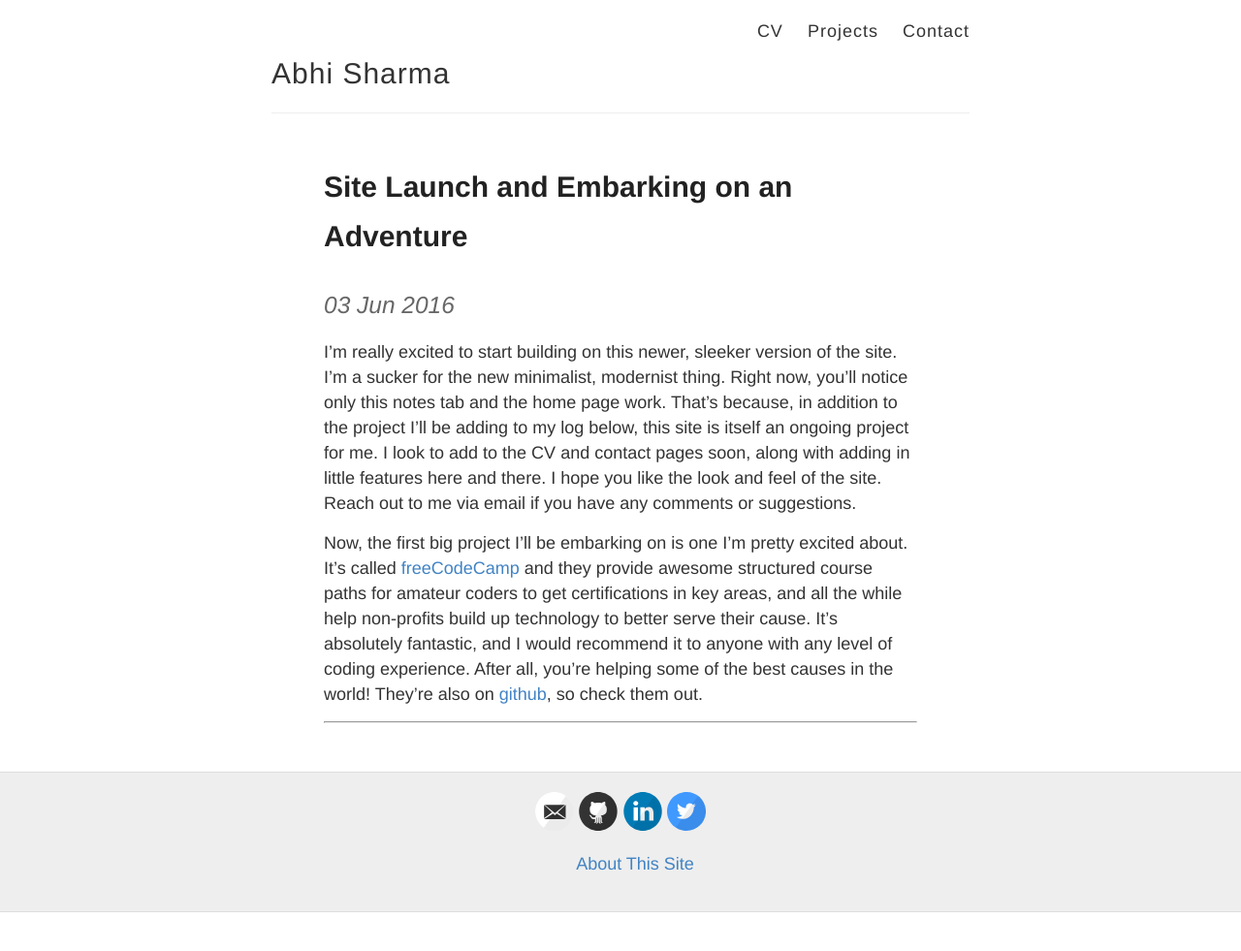
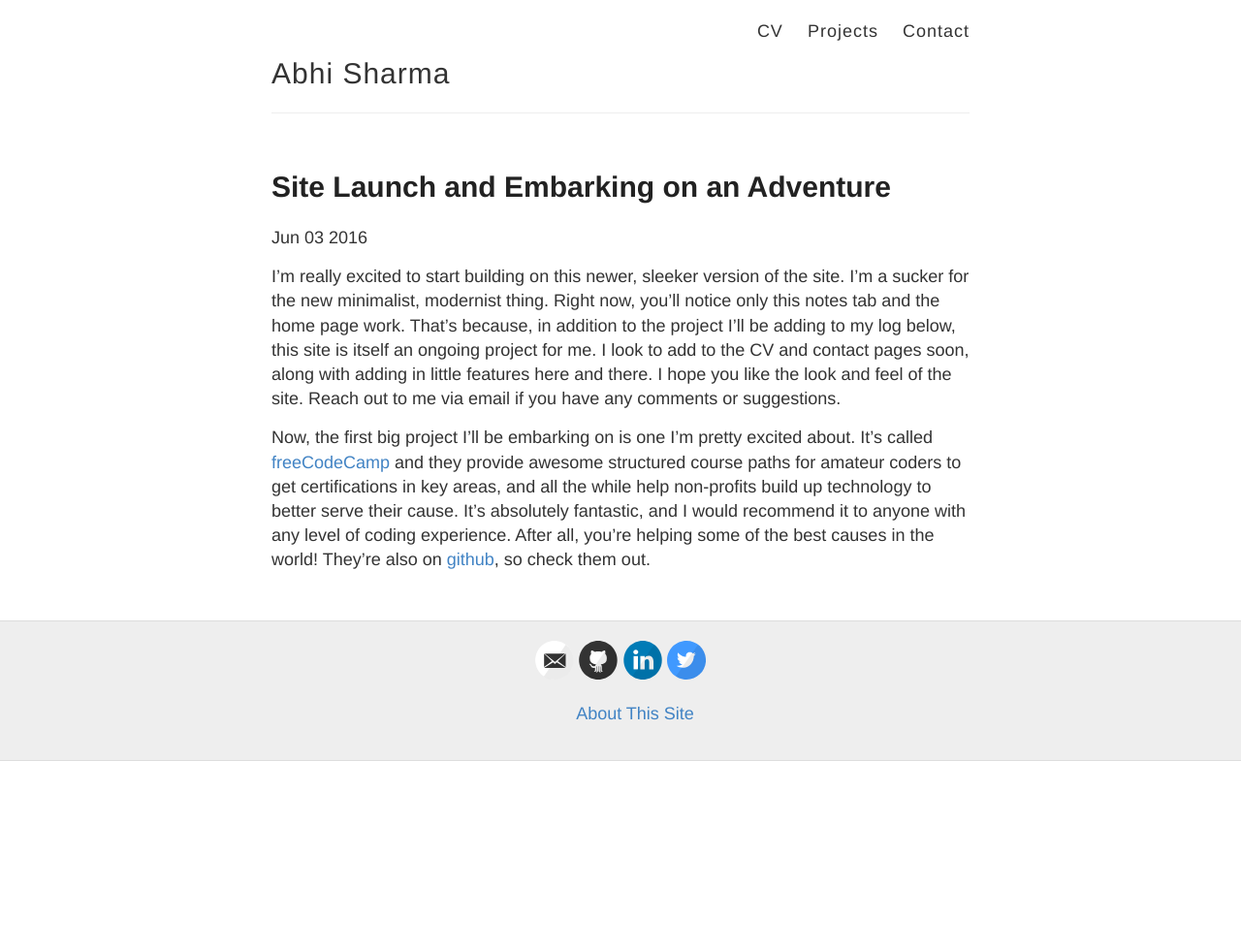
Before and after one commit to abhi-v-sharma/abhi-v-sharma.github.io, a Jekyll site: the page built from _posts/2016-6-3-Site-Launch-and-Embarking-on-an-Adventure.md, in a window 1280 px wide. Shown: the whole page at 97% size. Built offline with Jekyll 4.4.1, drawn with Linux system fonts in a browser that asks for light colours; after the commit the page ends 900 px from its top, so only the background shows below that.

Commit message:
just transferred over stuff i know works from tff

```diff
--- /dev/null
+++ b/_includes/postlistitem.html
@@ -0,0 +1 @@
+{{ post.date | date: "%B %d, %Y" }}: <a href="{{ post.url }}">{{ post.title }}</a>
--- a/_layouts/default.html
+++ b/_layouts/default.html
@@ -26,7 +26,7 @@
 
           <nav>
           	<a href="{{ site.baseurl }}/cv">CV</a>
-            <a href="{{ site.baseurl }}/projects.html">Projects</a>
+            <a href="{{ site.baseurl }}/projects">Projects</a>
             <a href="{{ site.baseurl }}/contact">Contact</a>
           </nav>
         </header>
--- a/_layouts/post.html
+++ b/_layouts/post.html
@@ -1,29 +1,21 @@
 ---
 layout: default
-notes: active
 ---
+<article class="post">
 
-<div class="notes">
-		<div class="note single">
-			<h1 class="title">{{ page.title }}</h1>
+  	<header>
 
-			<h2 class="date"><info datetime="{{ page.date }}">
-				{{ page.date | date_to_string }} {% if page.author %} by {{ page.author }} {% endif %}
-			</info></h2>
-			<!-- Post content -->
-			<div class="notebody">
-				{{ content }}
-			</div>
-			<!-- Post info -->
-			<div class="noteinfo">
-			<!-- include some categories and tags maybe? -->
-			</div>
+  		<h1>{{ page.title }}</h1>
 
-			<hr>
+  		<p><small><span class="blog_post_date">{{ page.date | date: "%b %d %Y" }}</span>
+      	</small></p>
 
-			<!-- Post comments -->
-			<div class="notecomments">
-				{% include disqus.html %}
-			</div>
-		</div><!-- / .note .single -->
-</div><!-- /.notes -->
+    </header>
+
+
+
+  <div class="entry">
+    {{ content }}
+  </div>
+
+</article>
```
Also changed, not shown: projects.html (deleted, +0 -11 lines), projects.md (added, +10 -0 lines).
